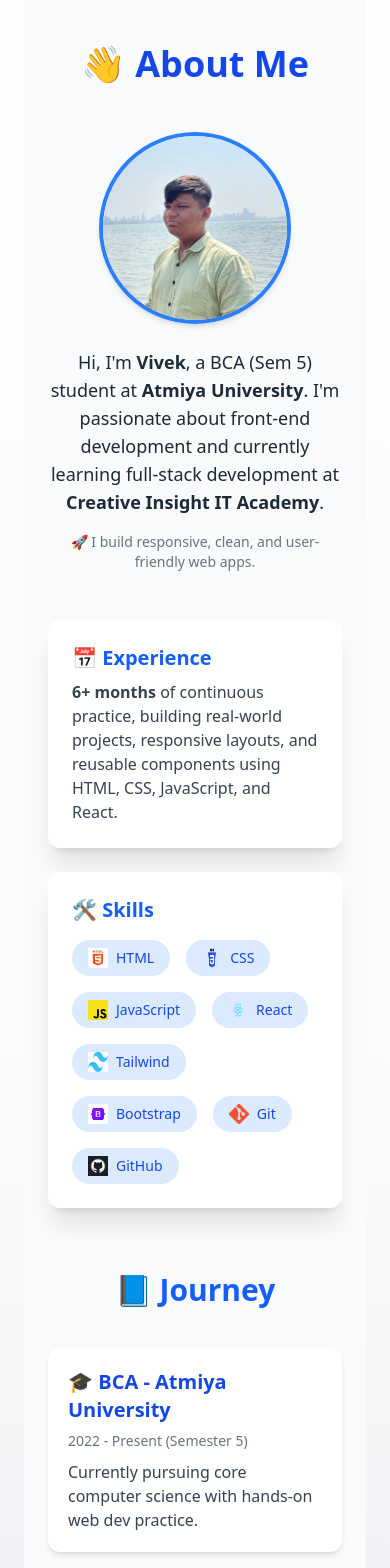
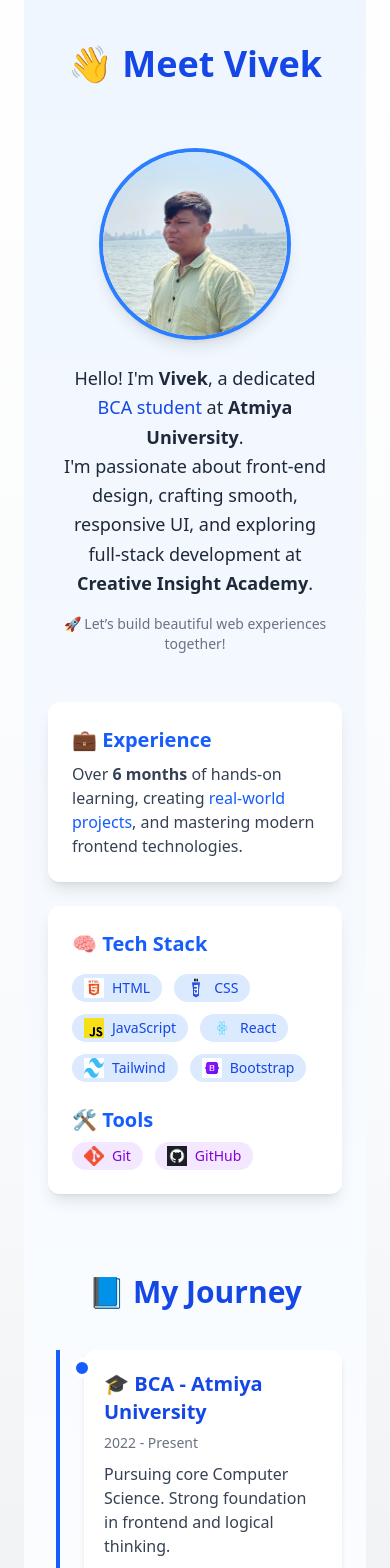
Before and after one commit to tankvivek-code/Portfolio, a React (Vite) app: page /about in a window 390 px wide. Shown: the part 140-1708 px from the top of the page. Built offline with nearby package versions, Linux system fonts and the light colour scheme.

Commit message:
Enhance UI and animations across multiple pages, update project descriptions, and improve responsiveness

```diff
--- a/src/pages/About.jsx
+++ b/src/pages/About.jsx
@@ -11,13 +11,16 @@ import gitLogo from "../assets/git.png";
 import githubLogo from "../assets/github.png";
 import bootstrapLogo from "../assets/bootstrap.png";
 
-const skills = [
+const techStack = [
   { icon: htmlLogo, label: "HTML" },
   { icon: cssLogo, label: "CSS" },
   { icon: jsLogo, label: "JavaScript" },
   { icon: reactLogo, label: "React" },
   { icon: tailwindLogo, label: "Tailwind" },
   { icon: bootstrapLogo, label: "Bootstrap" },
+];
+
+const tools = [
   { icon: gitLogo, label: "Git" },
   { icon: githubLogo, label: "GitHub" },
 ];
@@ -25,21 +28,21 @@ const skills = [
 const timelineData = [
   {
     title: "🎓 BCA - Atmiya University",
-    date: "2022 - Present (Semester 5)",
+    date: "2022 - Present",
     description:
-      "Currently pursuing core computer science with hands-on web dev practice.",
+      "Pursuing core Computer Science. Strong foundation in frontend and logical thinking.",
   },
   {
-    title: "🧠 Full Stack Training - Creative Insight IT Academy",
+    title: "💻 Full Stack Training - CI Academy",
     date: "2025 - Present",
     description:
-      "Learning React, Node, Tailwind, MongoDB, and building live full-stack projects.",
+      "Focused training in React, MongoDB, Node.js, Tailwind, and Git. Built live projects.",
   },
   {
-    title: "🌱 Freelance & Personal Projects",
+    title: "🌟 Personal & Freelance Projects",
     date: "2025 - Present",
     description:
-      "Developed portfolio websites, student portals, dashboards, and small business landing pages.",
+      "Crafted real-world websites: portfolios, dashboards, and client projects with responsive design.",
   },
 ];
 
@@ -49,66 +52,53 @@ const About = () => {
   }, []);
 
   return (
-    <section className="bg-gray-50 dark:bg-gray-900 py-20 px-6" id="about">
-      <div className="max-w-7xl mx-auto">
-        <h2
-          className="text-4xl font-bold text-center text-blue-700 mb-12"
-          data-aos="fade-down"
-        >
-          👋 About Me
+    <section id="about" className="bg-gradient-to-b from-blue-50 to-white dark:from-gray-900 dark:to-gray-800 py-20 px-6">
+      <div className="max-w-6xl mx-auto">
+        <h2 className="text-4xl md:text-5xl font-extrabold text-center text-blue-700 dark:text-white mb-16" data-aos="fade-down">
+          👋 Meet Vivek
         </h2>
 
-        <div className="grid md:grid-cols-2 gap-12 items-center mb-16">
-          <div
-            className="text-gray-800 dark:text-gray-200"
-            data-aos="fade-right"
-          >
+        <div className="grid md:grid-cols-2 gap-12 items-center">
+          <div data-aos="fade-right" className="text-gray-800 dark:text-gray-200">
             <img
               src={profilePic}
-              alt="My Profile"
-              className="w-48 h-48 mx-auto rounded-full object-cover border-4 border-blue-500 shadow-md mb-6"
+              alt="Profile"
+              className="w-48 h-48 mx-auto rounded-full object-cover border-4 border-blue-500 shadow-lg mb-6 hover:scale-105 transition"
             />
-            <p className="text-lg mb-4 text-center">
-              Hi, I'm <span className="font-semibold">Vivek</span>, a BCA (Sem
-              5) student at{" "}
-              <span className="font-semibold">Atmiya University</span>. I'm
-              passionate about front-end development and currently learning
-              full-stack development at{" "}
-              <strong>Creative Insight IT Academy</strong>.
+            <p className="text-lg text-center leading-relaxed px-4">
+              Hello! I'm <strong>Vivek</strong>, a dedicated <span className="text-blue-700 dark:text-blue-400">BCA student</span> at <strong>Atmiya University</strong>.
+              <br />
+              I'm passionate about <span className="font-medium">front-end design</span>, crafting smooth, responsive UI, and exploring full-stack development at{" "}
+              <strong>Creative Insight Academy</strong>.
             </p>
-            <p className="text-center text-sm text-gray-500 dark:text-gray-400">
-              🚀 I build responsive, clean, and user-friendly web apps.
-            </p>
+            <p className="text-sm text-center mt-4 text-gray-500 dark:text-gray-400">🚀 Let’s build beautiful web experiences together!</p>
           </div>
 
-          <div className="space-y-6" data-aos="fade-left">
-            <div className="bg-white dark:bg-gray-800 shadow-xl p-6 rounded-xl hover:shadow-2xl transition">
-              <h3 className="text-xl font-bold text-blue-600 mb-2">
-                📅 Experience
-              </h3>
+          <div data-aos="fade-left" className="space-y-6">
+            <div className="bg-white dark:bg-gray-800 shadow-lg rounded-xl p-6 transition hover:shadow-2xl">
+              <h3 className="text-xl font-semibold text-blue-600 mb-2">💼 Experience</h3>
               <p className="text-gray-700 dark:text-gray-300">
-                <strong>6+ months</strong> of continuous practice, building
-                real-world projects, responsive layouts, and reusable components
-                using HTML, CSS, JavaScript, and React.
+                Over <strong>6 months</strong> of hands-on learning, creating <span className="text-blue-600 font-medium">real-world projects</span>, and mastering modern frontend technologies.
               </p>
             </div>
 
-            <div className="bg-white dark:bg-gray-800 shadow-xl p-6 rounded-xl hover:shadow-2xl transition">
-              <h3 className="text-xl font-bold text-blue-600 mb-4">🛠 Skills</h3>
-              <div className="flex flex-wrap gap-4">
-                {skills.map((skill, i) => (
-                  <div
-                    key={i}
-                    className="flex items-center gap-2 px-4 py-2 bg-blue-100 dark:bg-blue-900 rounded-full hover:scale-105 transition-transform"
-                  >
-                    <img
-                      src={skill.icon}
-                      alt={skill.label}
-                      className="w-5 h-5"
-                    />
-                    <span className="text-sm font-medium text-blue-700 dark:text-blue-100">
-                      {skill.label}
-                    </span>
+            <div className="bg-white dark:bg-gray-800 shadow-lg rounded-xl p-6 transition hover:shadow-2xl">
+              <h3 className="text-xl font-semibold text-blue-600 mb-4">🧠 Tech Stack</h3>
+              <div className="flex flex-wrap gap-3">
+                {techStack.map((skill, i) => (
+                  <div key={i} className="flex items-center gap-2 px-3 py-1 bg-blue-100 dark:bg-blue-900 rounded-full hover:scale-105 transition">
+                    <img src={skill.icon} alt={skill.label} className="w-5 h-5" />
+                    <span className="text-sm font-medium text-blue-700 dark:text-blue-100">{skill.label}</span>
+                  </div>
+                ))}
+              </div>
+
+              <h3 className="text-xl font-semibold text-blue-600 mt-6 mb-2">🛠 Tools</h3>
+              <div className="flex flex-wrap gap-3">
+                {tools.map((tool, i) => (
+                  <div key={i} className="flex items-center gap-2 px-3 py-1 bg-purple-100 dark:bg-purple-900 rounded-full hover:scale-105 transition">
+                    <img src={tool.icon} alt={tool.label} className="w-5 h-5" />
+                    <span className="text-sm font-medium text-purple-700 dark:text-purple-100">{tool.label}</span>
                   </div>
                 ))}
               </div>
@@ -116,30 +106,17 @@ const About = () => {
           </div>
         </div>
 
-        <div className="mt-16" data-aos="fade-up">
-          <h3 className="text-3xl font-bold text-blue-600 mb-10 text-center">
-            📘 Journey
-          </h3>
-          <div className="relative">
-            <div className="absolute left-2.5 top-0 w-1 h-full bg-blue-500 rounded-full hidden md:block"></div>
-            <ul className="space-y-10 pl-0 md:pl-10">
-              {timelineData.map((item, index) => (
-                <li key={index} className="relative">
-                  <div className="md:absolute left-0 top-1.5 w-5 h-5 bg-blue-600 border-2 border-white dark:border-gray-900 rounded-full z-10 hidden md:block"></div>
-                  <div className="bg-white dark:bg-gray-800 shadow-md rounded-xl p-5">
-                    <h4 className="text-xl font-semibold text-blue-700 mb-1">
-                      {item.title}
-                    </h4>
-                    <span className="text-sm text-gray-500 dark:text-gray-400">
-                      {item.date}
-                    </span>
-                    <p className="text-gray-700 dark:text-gray-300 mt-2">
-                      {item.description}
-                    </p>
-                  </div>
-                </li>
-              ))}
-            </ul>
+        <div className="mt-20" data-aos="fade-up">
+          <h3 className="text-3xl font-bold text-center text-blue-700 dark:text-white mb-10">📘 My Journey</h3>
+          <div className="relative border-l-4 border-blue-600 pl-6 ml-2 space-y-10">
+            {timelineData.map((item, index) => (
+              <div key={index} className="relative bg-white dark:bg-gray-800 shadow-md rounded-xl p-5">
+                <span className="absolute -left-3 top-2 w-5 h-5 bg-blue-600 rounded-full border-4 border-white dark:border-gray-900"></span>
+                <h4 className="text-xl font-semibold text-blue-700 mb-1">{item.title}</h4>
+                <span className="text-sm text-gray-500 dark:text-gray-400">{item.date}</span>
+                <p className="text-gray-700 dark:text-gray-300 mt-2">{item.description}</p>
+              </div>
+            ))}
           </div>
         </div>
       </div>
--- a/src/pages/Contact.jsx
+++ b/src/pages/Contact.jsx
@@ -19,89 +19,90 @@ const Contact = () => {
   }, []);
 
   return (
-    <section className="max-w-4xl mx-auto px-6 py-16 relative">
+    <section className="max-w-5xl mx-auto px-6 py-20 relative overflow-hidden">
       <h1
-        className="text-4xl font-bold text-center text-blue-700 mb-8"
+        className="text-4xl sm:text-5xl font-extrabold text-center bg-gradient-to-r from-blue-600 to-purple-500 text-transparent bg-clip-text mb-8"
         data-aos="fade-down"
       >
-        📬 Contact Me
+        📬 Let’s Connect
       </h1>
 
-      <p className="text-lg text-center text-gray-700 mb-2" data-aos="fade-up">
-        I'm currently pursuing <strong>BCA (Sem 5)</strong> at{" "}
-        <strong>Atmiya University</strong> and learning Full Stack Development
-        at <strong>Creative Insight IT Academic</strong>.
+      <p
+        className="text-lg text-center text-gray-700 dark:text-gray-300 mb-2"
+        data-aos="fade-up"
+      >
+        I'm <strong>Vivek Tank</strong>, a passionate developer pursuing{" "}
+        <strong>BCA (Sem 5)</strong> at <strong>Atmiya University</strong> and
+        learning Full Stack Web Development at{" "}
+        <strong>Creative Insight IT Academic</strong>.
       </p>
 
       <p
-        className="text-lg text-center text-gray-700 mb-8"
+        className="text-lg text-center text-gray-700 dark:text-gray-300 mb-10"
         data-aos="fade-up"
-        data-aos-delay="200"
+        data-aos-delay="150"
       >
-        Open to <strong>freelance projects</strong>,{" "}
-        <strong>internships</strong>, and <strong>part-time work</strong>. Let’s
-        connect!
+        Open to <span className="font-semibold text-blue-600">freelancing</span>
+        , <span className="font-semibold text-purple-600">internships</span>,
+        and <span className="font-semibold text-pink-600">part-time roles</span>
+        . Reach out, let’s create something awesome!
       </p>
 
       <div
-        className="bg-gray-50 dark:bg-gray-900 rounded-lg shadow p-6 space-y-4 text-center mb-10"
+        className="bg-gradient-to-tr from-gray-50 to-gray-100 dark:from-gray-900 dark:to-gray-800 rounded-xl shadow-lg p-6 sm:p-10 space-y-5 text-center mb-12"
         data-aos="zoom-in"
       >
-        <p className="flex items-center justify-center gap-2 text-gray-700 dark:text-gray-200">
-          <Mail className="w-5 h-5" />
+        {[
+          {
+            icon: <Mail className="w-5 h-5" />,
+            label: "tankvivek65@gmail.com",
+            href: "mailto:tankvivek65@gmail.com",
+          },
+          {
+            icon: <Github className="w-5 h-5" />,
+            label: "github.com/tankvivek-code",
+            href: "https://github.com/tankvivek-code",
+          },
+          {
+            icon: <Linkedin className="w-5 h-5" />,
+            label: "linkedin.com/in/vivek-tank",
+            href: "https://www.linkedin.com/in/vivek-tank-1548412a9/",
+          },
+          {
+            icon: <Phone className="w-5 h-5" />,
+            label: "+91 99248 *****",
+            href: "tel:+919924846727",
+          },
+          {
+            icon: <MessageCircle className="w-5 h-5" />,
+            label: "WhatsApp Me",
+            href: "https://wa.me/9924846727",
+            isQR: true,
+          },
+        ].map((item, i) => (
+          <p
+            key={i}
+            className="flex items-center justify-center gap-3 text-gray-800 dark:text-gray-200"
+          >
+            {item.icon}
             <a
-            href="mailto:tankvivek65@gmail.com"
-            className="text-blue-600 hover:underline"
+              href={item.href}
+              target="_blank"
+              rel="noopener noreferrer"
+              className="text-blue-600 hover:underline transition-all"
             >
-            tankvivek65@gmail.com
+              {item.label}
             </a>
-        </p>
-
-        <p className="flex items-center justify-center gap-2 text-gray-700 dark:text-gray-200">
-          <Github className="w-5 h-5" />
-          <a
-            href="https://github.com/tankvivek-code"
-            target="_blank"
-            className="text-blue-600 hover:underline"
-          >
-            github.com/tankvivek-code
-          </a>
-        </p>
-
-        <p className="flex items-center justify-center gap-2 text-gray-700 dark:text-gray-200">
-          <Linkedin className="w-5 h-5" />
-          <a
-            href="https://www.linkedin.com/in/vivek-tank-1548412a9/"
-            target="_blank"
-            className="text-blue-600 hover:underline"
-          >
-            linkedin.com/in/vivek-tank
-          </a>
-        </p>
-
-        <p className="flex items-center justify-center gap-2 text-gray-700 dark:text-gray-200">
-          <Phone className="w-5 h-5" />
-          <a href="tel:+919924846727" className="text-blue-600 hover:underline">
-            +91 99248 *****
-          </a>
-        </p>
-
-        <p className="flex items-center justify-center gap-2 text-gray-700 dark:text-gray-200">
-          <MessageCircle className="w-5 h-5" />
-          <a
-            href="https://wa.me/9924846727"
-            target="_blank"
-            className="text-blue-600 hover:underline"
-          >
-            WhatsApp Me
-          </a>
+            {item.isQR && (
               <button
                 onClick={() => setShowQR(!showQR)}
-            className="ml-2 text-sm text-gray-500 underline hover:text-blue-600"
+                className="ml-2 text-sm underline text-gray-500 hover:text-blue-600"
               >
                 {showQR ? "Hide QR" : "Show QR"}
               </button>
+            )}
           </p>
+        ))}
 
         {showQR && (
           <div className="mt-4 flex justify-center" data-aos="fade-in">
@@ -109,7 +110,7 @@ const Contact = () => {
               src={whatsappQR}
               loading="lazy"
               alt="WhatsApp QR"
-              className="w-40 h-40 border rounded"
+              className="w-40 h-40 border rounded shadow-md"
             />
           </div>
         )}
@@ -120,31 +121,33 @@ const Contact = () => {
           e.preventDefault();
           alert("✅ Thank you! Your message has been sent.");
         }}
-        className="bg-white dark:bg-gray-800 shadow rounded-lg p-6 space-y-4"
+        className="bg-white dark:bg-gray-800 shadow-lg rounded-lg p-6 sm:p-8 space-y-5"
         data-aos="fade-up"
         data-aos-delay="200"
       >
+        <div className="flex flex-col sm:flex-row gap-4">
           <input
             type="text"
             placeholder="Your Name"
             required
-          className="w-full px-4 py-2 border rounded-md focus:outline-none focus:ring-2 focus:ring-blue-500 dark:bg-gray-700 dark:border-gray-600 dark:text-white"
+            className="flex-1 px-4 py-2 border rounded-md focus:ring-2 focus:ring-blue-500 dark:bg-gray-700 dark:border-gray-600 dark:text-white"
           />
           <input
             type="email"
             placeholder="Your Email"
             required
-          className="w-full px-4 py-2 border rounded-md focus:outline-none focus:ring-2 focus:ring-blue-500 dark:bg-gray-700 dark:border-gray-600 dark:text-white"
+            className="flex-1 px-4 py-2 border rounded-md focus:ring-2 focus:ring-blue-500 dark:bg-gray-700 dark:border-gray-600 dark:text-white"
           />
+        </div>
         <textarea
           placeholder="Your Message"
           rows={4}
           required
-          className="w-full px-4 py-2 border rounded-md focus:outline-none focus:ring-2 focus:ring-blue-500 dark:bg-gray-700 dark:border-gray-600 dark:text-white"
+          className="w-full px-4 py-2 border rounded-md focus:ring-2 focus:ring-blue-500 dark:bg-gray-700 dark:border-gray-600 dark:text-white"
         ></textarea>
         <button
           type="submit"
-          className="bg-blue-600 text-white px-6 py-2 rounded hover:bg-blue-700 flex items-center gap-2"
+          className="bg-gradient-to-r from-blue-600 to-purple-600 text-white px-6 py-2 rounded shadow-md hover:scale-105 transition-transform flex items-center gap-2"
         >
           <Send className="w-4 h-4" />
           Send Message
@@ -154,8 +157,9 @@ const Contact = () => {
       <a
         href="https://wa.me/9924846727"
         target="_blank"
-        className="fixed bottom-6 right-6 bg-green-500 hover:bg-green-600 text-white p-4 rounded-full shadow-lg"
+        className="fixed bottom-6 right-6 bg-green-500 hover:bg-green-600 text-white p-4 rounded-full shadow-lg z-50 transition-all"
         data-aos="fade-left"
+        aria-label="Chat on WhatsApp"
       >
         <MessageCircle className="w-5 h-5" />
       </a>
--- a/src/pages/Projects.jsx
+++ b/src/pages/Projects.jsx
@@ -1,4 +1,4 @@
-import { useEffect, useState } from "react";
+import { useEffect } from "react";
 import AOS from "aos";
 import "aos/dist/aos.css";
 
@@ -7,7 +7,7 @@ const projects = [
     title: "Tic Tak Toe Game",
     description:
       "A fun multiplayer Tic Tak Toe game with timer and AI difficulty levels built using React.",
-    tech: ["Javascript", "Tailwind", "Html5"],
+    tech: ["JavaScript", "Tailwind", "HTML5"],
     link: "https://github.com/tankvivek-code/tic-tac-toe",
     demo: "https://tankvivek-code.github.io/tic-tac-toe/",
   },
@@ -22,7 +22,7 @@ const projects = [
   {
     title: "Bootstrap 5 Website",
     description:
-      "My first responsive web project built using Bootstrap 5. It includes all pages with clean layout and mobile-friendly design.",
+      "A responsive Bootstrap 5 website with multi-page layout and mobile-first responsive styling.",
     tech: ["HTML", "CSS", "Bootstrap 5"],
     link: "https://github.com/tankvivek-code/Furniro",
     demo: "https://tankvivek-code.github.io/Furniro/",
@@ -61,8 +61,8 @@ const projects = [
   },
   {
     title: "Hydra",
-    description: "This is advanced css website...",
-    tech: ["Html", "CSS", "Bootstrap5"],
+    description: "Advanced CSS animated UI concept inspired by Figma mockup designs.",
+    tech: ["HTML", "CSS", "Bootstrap 5"],
     link: "https://github.com/tankvivek-code/Hydra",
     demo: "https://tankvivek-code.github.io/Hydra/",
   },
@@ -74,50 +74,56 @@ const Projects = () => {
   }, []);
 
   return (
-    <section className="max-w-6xl mx-auto px-6 py-16" id="projects">
+    <section className="max-w-7xl mx-auto px-6 py-20" id="projects">
       <h1
-        className="text-3xl md:text-4xl font-bold text-blue-700 mb-12 text-center"
+        className="text-3xl md:text-5xl font-extrabold text-center text-blue-700 dark:text-blue-400 mb-16"
         data-aos="fade-down"
       >
         🚀 My Projects
       </h1>
 
-      <div className="grid gap-10 md:grid-cols-2">
+      <div className="grid gap-10 md:grid-cols-2 lg:grid-cols-3">
         {projects.map((project, index) => (
           <div
             key={index}
-            data-aos="fade-up"
+            data-aos="zoom-in-up"
             data-aos-delay={index * 100}
-            className="bg-white dark:bg-gray-800 border rounded-xl shadow-md hover:shadow-lg transition-all duration-300 p-6"
+            className="group relative bg-white/30 dark:bg-gray-800/30 backdrop-blur-md border border-gray-200 dark:border-gray-700 shadow-xl rounded-xl p-6 transition-all duration-300 hover:scale-[1.02]"
           >
-            <h2 className="text-xl font-semibold text-gray-800 dark:text-white mb-2">
-              {project.title}
+            <h2 className="text-2xl font-bold text-gray-900 dark:text-white mb-3">
+              🔧 {project.title}
             </h2>
 
-            <p className="text-gray-600 dark:text-gray-300 mb-3">
+            <p className="text-gray-700 dark:text-gray-300 mb-4 min-h-[60px]">
               {project.description}
             </p>
 
-            <p className="text-sm text-gray-500 mb-4">
-              <strong>Tech:</strong> {project.tech.join(", ")}
-            </p>
+            <div className="flex flex-wrap gap-2 mb-4">
+              {project.tech.map((tech, i) => (
+                <span
+                  key={i}
+                  className="bg-blue-100 dark:bg-blue-800 text-blue-800 dark:text-white px-2 py-1 rounded-full text-xs font-medium"
+                >
+                  {tech}
+                </span>
+              ))}
+            </div>
 
-            <div className="flex flex-wrap gap-3">
+            <div className="flex gap-4">
               <a
                 href={project.link}
                 target="_blank"
                 rel="noopener noreferrer"
-                className="inline-block bg-gray-200 hover:bg-gray-300 text-gray-800 px-4 py-2 rounded font-medium transition dark:bg-gray-700 dark:text-white dark:hover:bg-gray-600"
+                className="text-sm font-semibold inline-flex items-center gap-1 px-4 py-2 border border-gray-400 dark:border-gray-600 rounded hover:bg-gray-100 dark:hover:bg-gray-700 transition"
               >
                 🔗 GitHub
               </a>
-
               {project.demo && (
                 <a
                   href={project.demo}
                   target="_blank"
                   rel="noopener noreferrer"
-                  className="inline-block bg-blue-600 hover:bg-blue-700 text-white px-4 py-2 rounded font-medium transition"
+                  className="text-sm font-semibold inline-flex items-center gap-1 px-4 py-2 rounded bg-blue-600 text-white hover:bg-blue-700 shadow-lg hover:shadow-blue-500/50 transition"
                 >
                   🚀 Live Demo
                 </a>
```
Also changed, not shown: src/index.css (+33 -0 lines), src/pages/Home.jsx (+53 -25 lines), src/pages/NotFoundPage.jsx (+19 -3 lines). Lines whose indentation alone changed are shown as unchanged.
